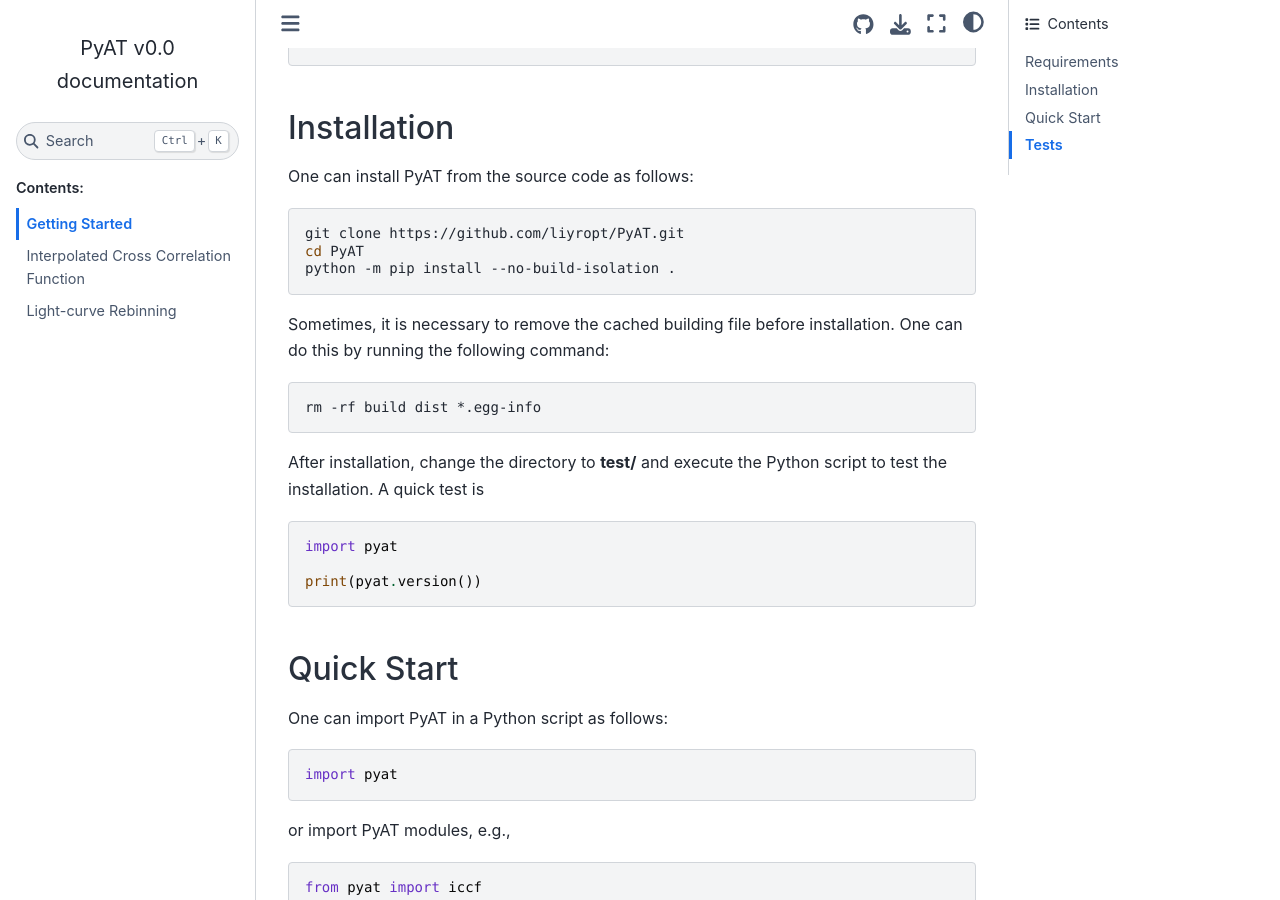
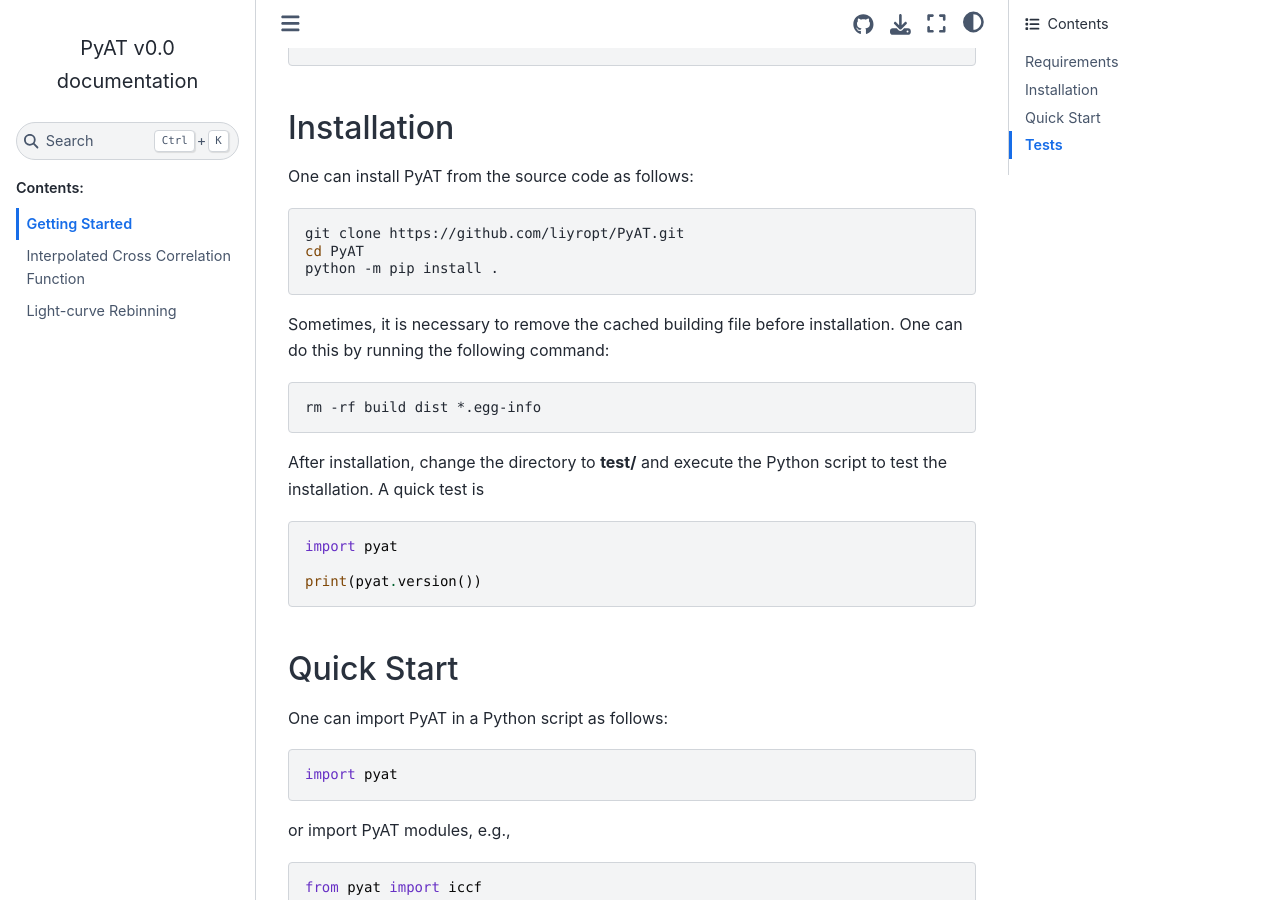
Before and after one commit to LiyrAstroph/PyAT, a Sphinx documentation site: the page built from docs/source/getting_started.rst, in a window 1280 px wide and 900 px high, scrolled down 542 px. Built offline with Sphinx 7.4.7 and the Sphinx Book theme 1.1.4, drawn with Linux system fonts in a browser that asks for light colours.

Commit message:
update docs.

```diff
--- a/docs/source/getting_started.rst
+++ b/docs/source/getting_started.rst
@@ -33,7 +33,7 @@
 
     git clone https://github.com/liyropt/PyAT.git
     cd PyAT
-    python -m pip install --no-build-isolation .
+    python -m pip install .
 
 Sometimes, it is necessary to remove the cached building file before installation.
 One can do this by running the following command:
```
